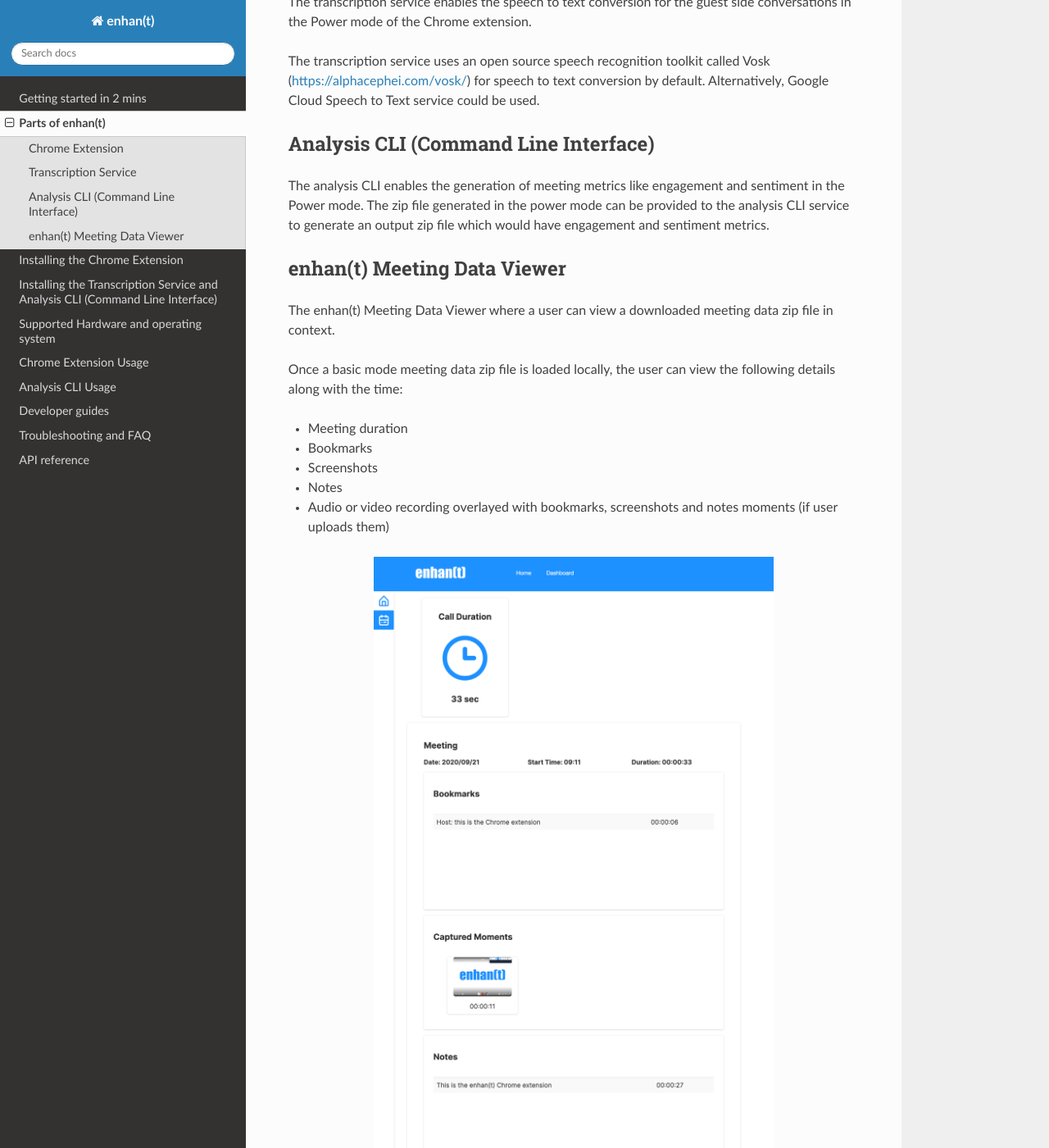
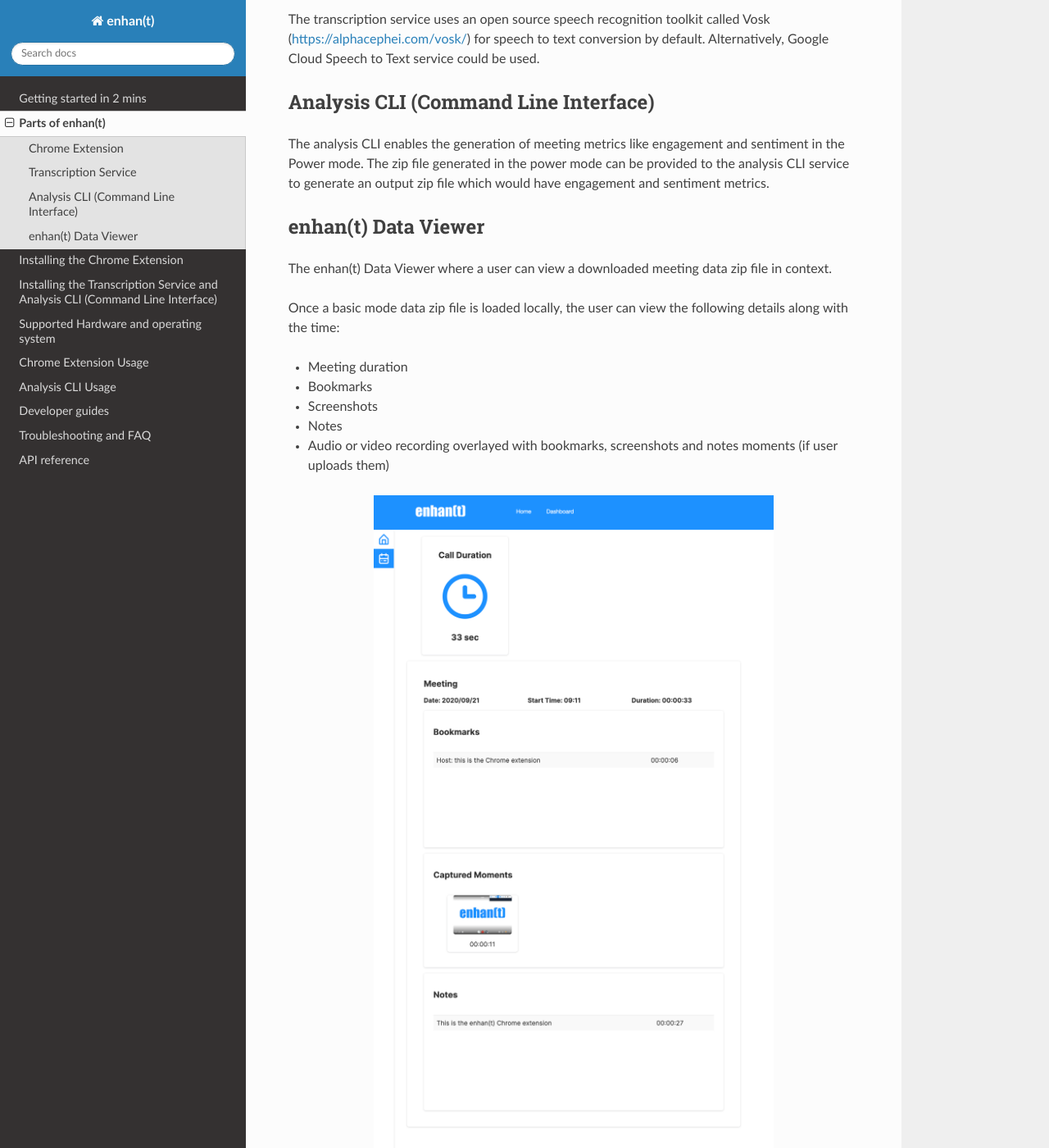
Before and after one commit to keplerlab/enhant, a Sphinx documentation site: the page built from docs/source/parts_of_enhant.rst, in a window 1280 px wide and 1400 px high, scrolled down 1256 px. Shown: the whole window at 82% size. Built offline with Sphinx 7.4.7 and the Read the Docs theme 2.0.0, drawn with Linux system fonts in a browser that asks for light colours; some of the changed text lies outside the part shown.

Commit message:
docs updated for release v0.2.5

```diff
--- a/docs/source/getting_started.rst
+++ b/docs/source/getting_started.rst
@@ -7,7 +7,7 @@
 
 To install the enhan(t) extension:
 
-#.  Navigate to Chrome Webstore `enhan(t) Meeting Power Tool <https://chrome.google.com/webstore/detail/enhant-meeting-power-tool/fohcdemnkddkfcbheibnjhnpfliemnfg>`__ page via your Chrome browser.
+#.  Navigate to Chrome Webstore `enhan(t) Note Taking Power Tool <https://chrome.google.com/webstore/detail/enhant-meeting-power-tool/fohcdemnkddkfcbheibnjhnpfliemnfg>`__ page via your Chrome browser.
 #.  Click the ‘Add to Chrome’ button. You would be able to see the enhan(t) icon in your toolbar.
 #.  When you open a Zoom, MS Teams or Jitsi meeting, you will find the enhan(t) toolbar on the top right of your tab.
 
--- a/docs/source/parts_of_enhant.rst
+++ b/docs/source/parts_of_enhant.rst
@@ -72,13 +72,13 @@
 the power mode can be provided to the analysis CLI service to generate
 an output zip file which would have engagement and sentiment metrics.
 
-enhan(t) Meeting Data Viewer
+enhan(t) Data Viewer
 ----------------------------
 
-The enhan(t) Meeting Data Viewer where a user can view a downloaded
+The enhan(t) Data Viewer where a user can view a downloaded
 meeting data zip file in context.
 
-Once a basic mode meeting data zip file is loaded locally, the user can
+Once a basic mode data zip file is loaded locally, the user can
 view the following details along with the time:
 
 -  Meeting duration
@@ -94,10 +94,10 @@
 
 .. figure:: ./images/meeting_data_viewer_basic_mode.png
   :width: 70%
-  :alt: enhan(t) Meeting Data Viewer - Basic mode
+  :alt: enhan(t) Data Viewer - Basic mode
   :align: center
 
-  enhan(t) Meeting Data Viewer - Basic mode
+  enhan(t) Data Viewer - Basic mode
 
 If a power mode meeting data zip file is loaded, along with the basic
 mode details, one can also view:
```
Also changed, not shown: Readme.md (+6 -7 lines), docs/source/getting_started_in_2_mins.rst (+12 -6 lines), docs/source/index.rst (+4 -4 lines), docs/source/images/basic_mode_settings_v2.png, docs/source/images/basic_mode_toolbar_v2.png, docs/source/images/permissions_v2.png, docs/source/images/power_mode_settings_v2.png, docs/source/images/power_mode_toolbar_v2.png.
